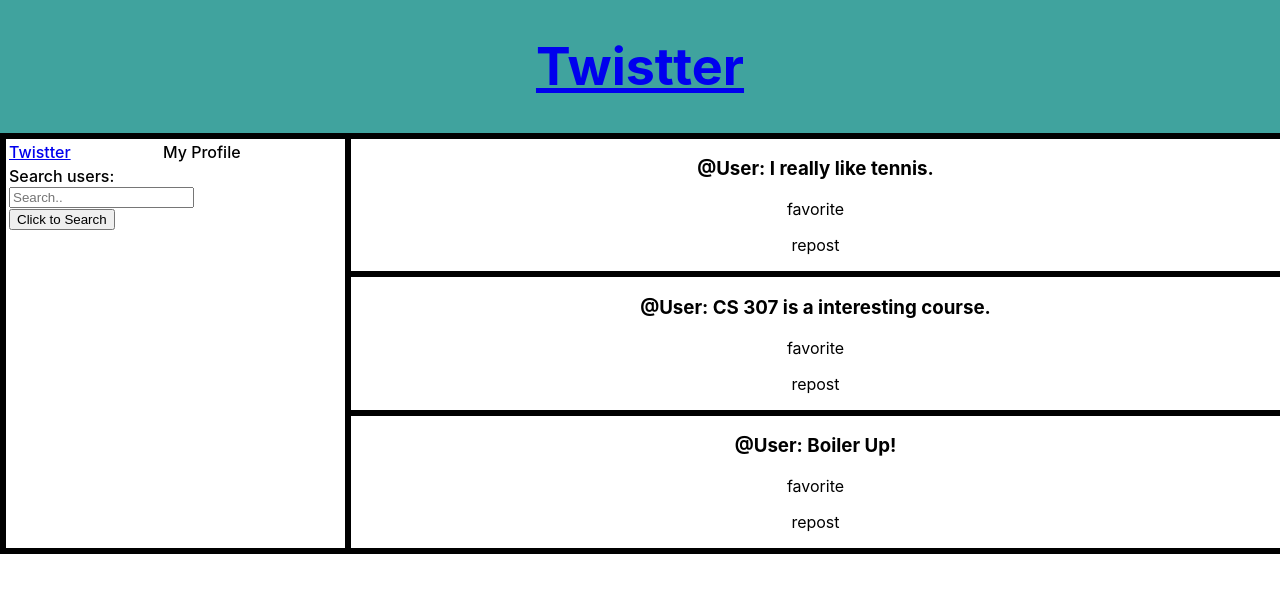
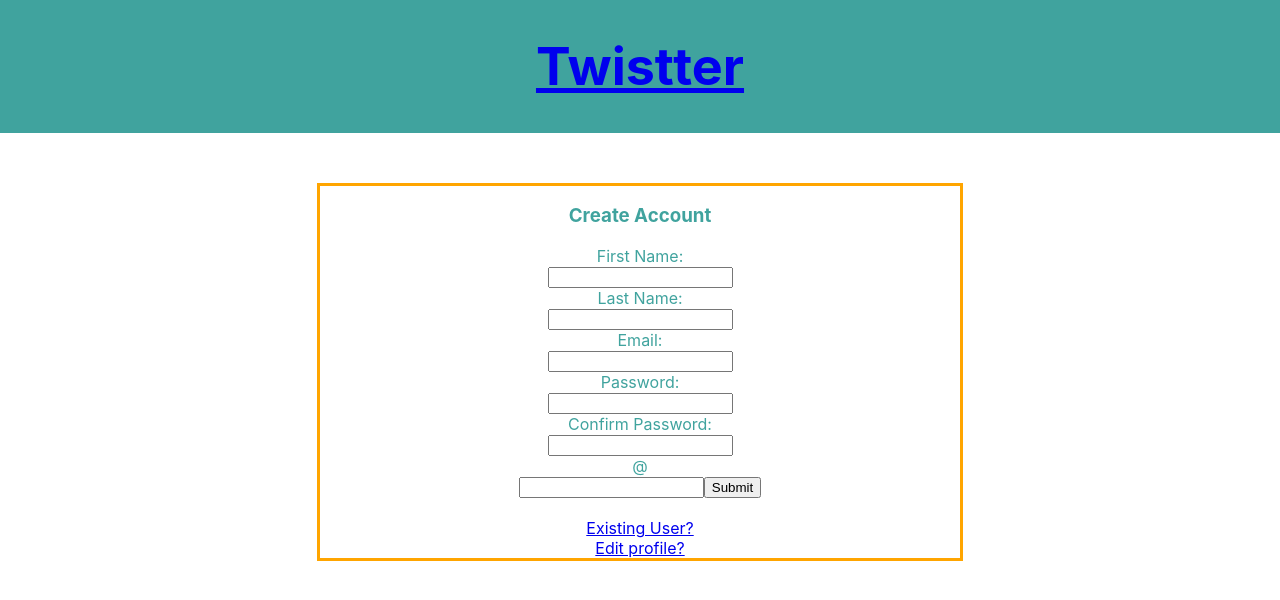
Before and after one commit to aniamb/twistter-307, a React (Create React App) app in the folder twistter/: page / in a window 1280 px wide. Shown: the top 600 px of the page. Built offline with nearby package versions, Linux system fonts and the light colour scheme.

Commit message:
Update to go to create account first

```diff
--- a/twistter/src/App.js
+++ b/twistter/src/App.js
@@ -20,10 +20,11 @@ function App() {
             <Route path="/createaccount" component={CreateAccount}/>
             <Route path="/login" component={Login}/>
             <Route path="/timeline" component={Timeline}/>
+            <Route path="/editprofile" component={EditProfile}/>
             <Route path="/search" component={Search}/>
             <Route render= {() =>
-                <Timeline />
-                // <CreateAccount />
+                // <Timeline />
+                <CreateAccount />
             }/>
         </Switch>
 
--- a/twistter/src/Search.js
+++ b/twistter/src/Search.js
@@ -40,7 +40,7 @@ class Search extends Component{
     render() {
         var userNames = [];
         for(var i=0;i<this.props.location.state.list[0].length;i++){
-            // for now locations is google.com
+            // for now locations is twitter.com
             // userNames.push(<div key={this.props.location.state.list[0][i]} className="searchResults"> <h3>@{this.props.location.state.list[0][i]} </h3></div> );
             userNames.push(
                 /*<div style = "cursor: pointer;" onclick="window.location='http://google.com';" className="searchResults">*/
@@ -48,7 +48,7 @@ class Search extends Component{
                 /*        @{this.props.location.state.list[0][i]}*/
                 /*    </h3>*/
                 /*</div>*/ // requires javascript to be enabled
-                <a key={this.props.location.state.list[0][i]} href="http://google.com">
+                <a key={this.props.location.state.list[0][i]} href="http://twitter">
                     <div className="searchResults">
                         <h3>
                             @{this.props.location.state.list[0][i]}
```
